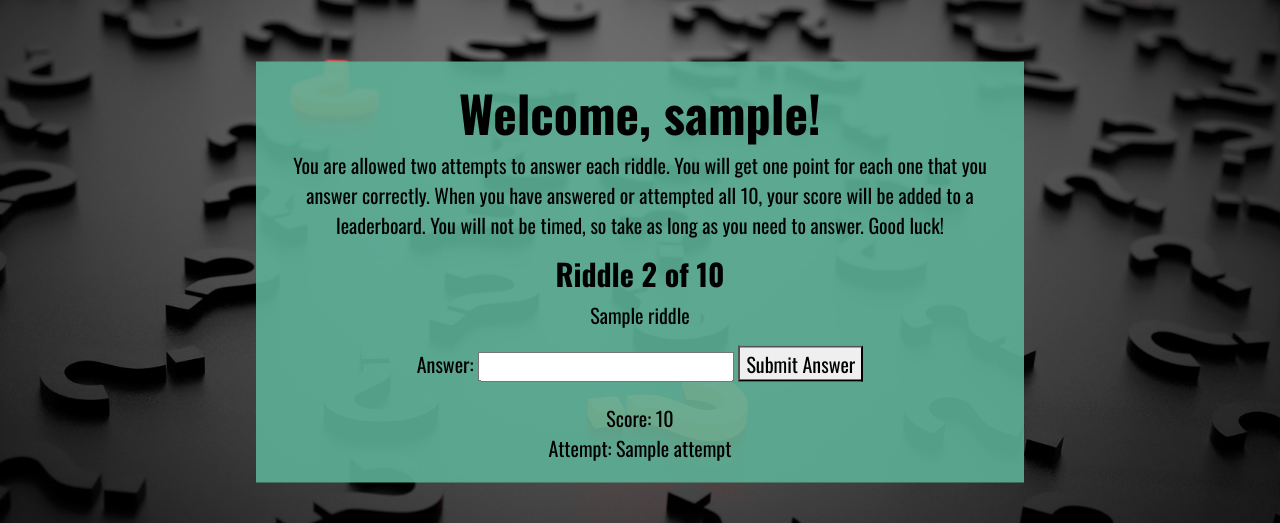
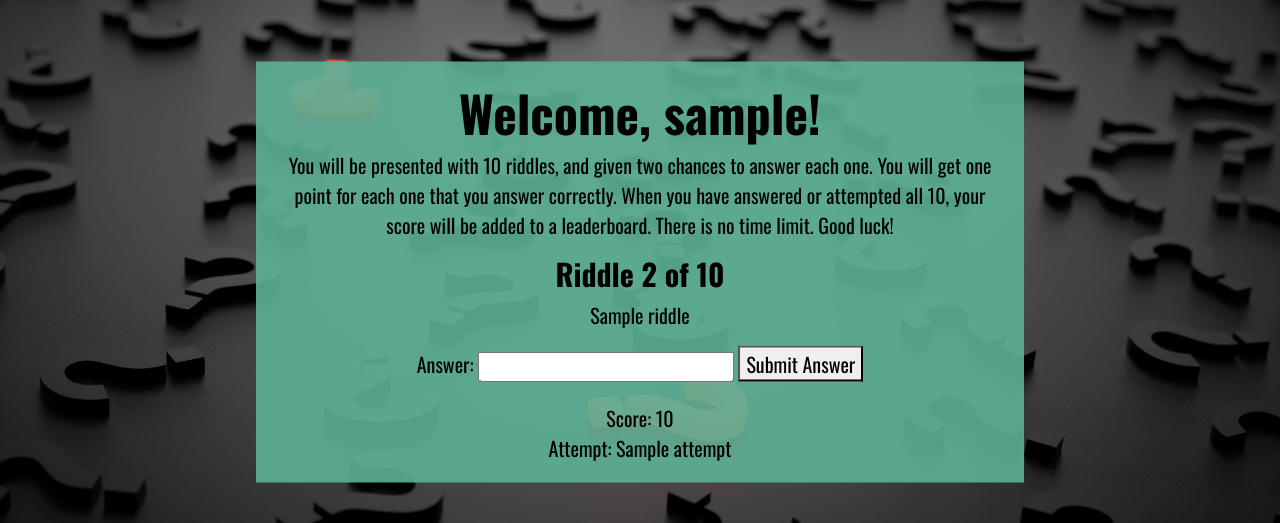
Before and after one commit to joanms/riddle-game, a Flask app: template templates/play.html in a window 1280 px wide. Shown: the part 128-651 px from the top of the page. Run offline with Flask 2, Linux system fonts and the light colour scheme; the template is opened without the code that fills it: most values are stand-ins (such as "Sample title", 1, 10 or a date in 2020); some libraries are stand-ins or nearby versions.

Commit message:
Edited user instructions

```diff
--- a/templates/play.html
+++ b/templates/play.html
@@ -3,12 +3,12 @@
     <div id="main-content">
         <div class="text-box">
             <h2>Welcome, {{ username }}!</h2>
-            <p>You are allowed two attempts to answer each riddle. You will get
-            one point for each one that you answer correctly. When you have
-            answered or attempted all 10, your score will be added to a leaderboard.
-            You will not be timed, so take as long as you need to answer. Good luck!</p>
-            <h3>Riddle {{ context.riddle_index + 1 }} of 10</h3>    <!-- Chris' code -->
-            <p>{{ context.riddle }}</p>                             <!-- Chris' code -->
+            <p>You will be presented with 10 riddles, and given two chances to
+            answer each one. You will get one point for each one that you answer
+            correctly. When you have answered or attempted all 10, your score
+            will be added to a leaderboard. There is no time limit. Good luck!</p>
+            <h3>Riddle {{ context.riddle_index + 1 }} of 10</h3>
+            <p>{{ context.riddle }}</p>
             <form method="POST">
                 <label for="answer" class="form-label">Answer:</label>
                 <input type="text" id="username" name="username">
```
